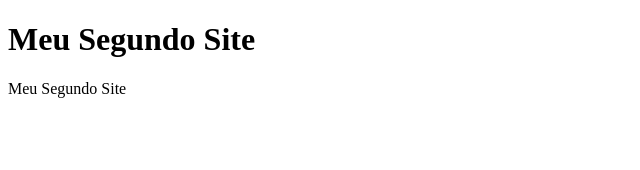
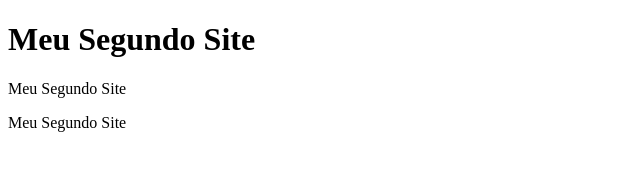
Before and after one commit to ProjetosStephaniemota15/MeuSegundoSite, a plain HTML site: page index.html in a window 1280 px wide. Shown: the whole page, without its empty margins (0-640 px from the left). Drawn offline with Linux system fonts and the light colour scheme.

Commit message:
outro teste

```diff
--- a/index.html
+++ b/index.html
@@ -1,3 +1,4 @@
+
 <!DOCTYPE html>
 <html lang="pt-br">
 <head>
@@ -9,5 +10,6 @@
 <body>
     <h1> Meu Segundo Site</h1>
     <p>Meu Segundo Site</p>
+    <p>Meu Segundo Site</p>
 </body>
 </html>
```
